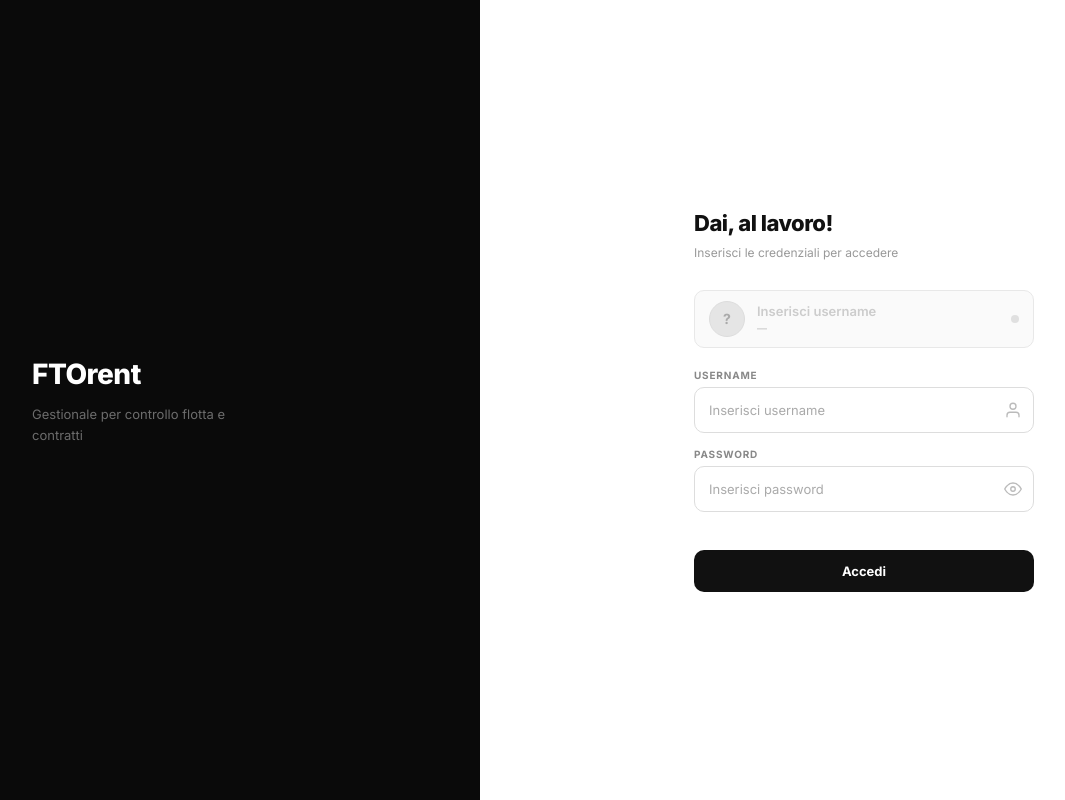
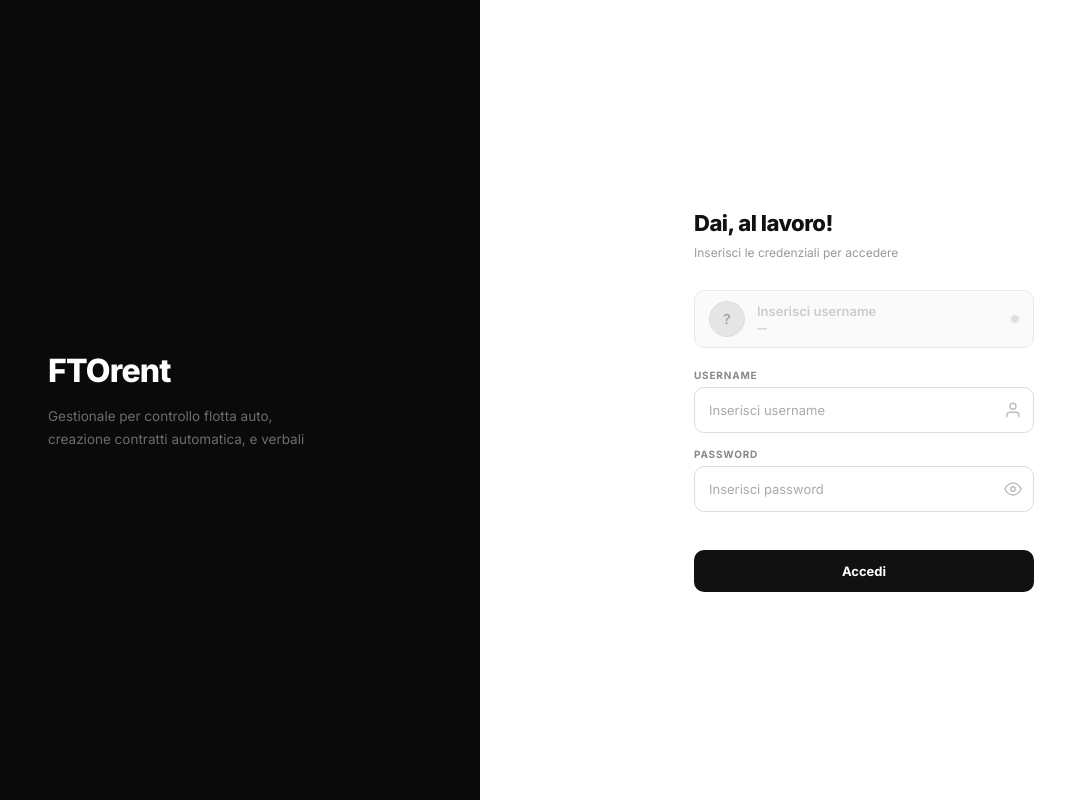
Before and after one commit to FTOrent/fto-gestionale, a FastAPI app: page / in a window 1280 px wide. Shown: the whole page, without its empty margins (32-1097 px from the left). Run offline with FastAPI, Linux system fonts and the light colour scheme; some libraries are stand-ins or nearby versions.

Commit message:
SVG icons titoli pagine, login testo aggiornato

```diff
--- a/frontend/templates/index.html
+++ b/frontend/templates/index.html
@@ -30,13 +30,13 @@ img{display:block}
 #login-screen{position:fixed;inset:0;display:flex;z-index:1000;font-family:var(--f);color-scheme:light}
 .login-left{
   width:40%;background:#0a0a0a;display:flex;flex-direction:column;
-  justify-content:center;padding:0 48px 0 64px;flex-shrink:0;
+  justify-content:center;padding:0 48px 0 80px;flex-shrink:0;
 }
 .login-left-title{
-  font-size:28px;font-weight:800;color:#fff;
-  letter-spacing:-.5px;margin-bottom:10px;
-}
-.login-left-sub{font-size:13px;color:rgba(255,255,255,.4);line-height:1.6;max-width:240px}
+  font-size:32px;font-weight:800;color:#fff;
+  letter-spacing:-.8px;margin-bottom:12px;
+}
+.login-left-sub{font-size:13.5px;color:rgba(255,255,255,.4);line-height:1.7;max-width:260px}
 .login-right{
   flex:1;background:#fff;display:flex;flex-direction:column;
   align-items:center;justify-content:center;padding:48px;
@@ -380,7 +380,7 @@ input[readonly]{color:var(--text3)}
   <!-- Left: nero 40% -->
   <div class="login-left">
     <div class="login-left-title">FTOrent</div>
-    <div class="login-left-sub">Gestionale per controllo flotta e contratti</div>
+    <div class="login-left-sub">Gestionale per controllo flotta auto, creazione contratti automatica, e verbali</div>
   </div>
 
   <!-- Right: bianco 60% -->
@@ -461,7 +461,7 @@ input[readonly]{color:var(--text3)}
     <!-- STORICO -->
     <div class="page active" id="page-storico">
       <div class="page-hdr">
-        <div class="page-title">Storico Noleggi</div>
+        <div class="page-title" style="display:flex;align-items:center;gap:10px"><svg width="20" height="20" viewBox="0 0 24 24" fill="none" stroke="currentColor" stroke-width="1.8" stroke-linecap="round" stroke-linejoin="round"><path d="M14 2H6a2 2 0 0 0-2 2v16a2 2 0 0 0 2 2h12a2 2 0 0 0 2-2V8z"/><polyline points="14 2 14 8 20 8"/><line x1="16" y1="13" x2="8" y2="13"/><line x1="16" y1="17" x2="8" y2="17"/><polyline points="10 9 9 9 8 9"/></svg> Storico Noleggi</div>
         <div style="display:flex;align-items:center;gap:8px">
           <div class="page-date" id="storico-date"></div>
           <button class="btn btn-s" id="btn-backup" onclick="toggleBackup()">💾 Backup</button>
@@ -500,7 +500,7 @@ input[readonly]{color:var(--text3)}
 
     <!-- NUOVO NOLEGGIO -->
     <div class="page" id="page-nuovo">
-      <div class="page-hdr"><div class="page-title">Nuovo Noleggio</div></div>
+      <div class="page-hdr"><div class="page-title" style="display:flex;align-items:center;gap:10px"><svg width="20" height="20" viewBox="0 0 24 24" fill="none" stroke="currentColor" stroke-width="1.8" stroke-linecap="round" stroke-linejoin="round"><path d="M14 2H6a2 2 0 0 0-2 2v16a2 2 0 0 0 2 2h12a2 2 0 0 0 2-2V8z"/><polyline points="14 2 14 8 20 8"/><line x1="12" y1="18" x2="12" y2="12"/><line x1="9" y1="15" x2="15" y2="15"/></svg> Nuovo Noleggio</div></div>
       <form id="form-nol" autocomplete="off">
 
         <!-- AUTO -->
@@ -685,7 +685,7 @@ input[readonly]{color:var(--text3)}
 
     <!-- VERBALE -->
     <div class="page" id="page-verbale">
-      <div class="page-hdr"><div class="page-title">Verbale Auto</div></div>
+      <div class="page-hdr"><div class="page-title" style="display:flex;align-items:center;gap:10px"><svg width="20" height="20" viewBox="0 0 24 24" fill="none" stroke="currentColor" stroke-width="1.8" stroke-linecap="round" stroke-linejoin="round"><path d="M12 22s8-4 8-10V5l-8-3-8 3v7c0 6 8 10 8 10z"/></svg> Verbale Auto</div></div>
       <form id="form-verb" autocomplete="off">
         <div class="card">
           <div class="card-sec">🔑 Seleziona Noleggio</div>
@@ -845,7 +845,7 @@ input[readonly]{color:var(--text3)}
     <!-- VEICOLI -->
     <div class="page" id="page-auto">
       <div class="page-hdr">
-        <div class="page-title">Veicoli</div>
+        <div class="page-title" style="display:flex;align-items:center;gap:10px"><svg width="20" height="20" viewBox="0 0 24 24" fill="none" stroke="currentColor" stroke-width="1.8" stroke-linecap="round" stroke-linejoin="round"><rect x="1" y="3" width="15" height="13" rx="2"/><path d="M16 8h4l3 3v5h-7V8z"/><circle cx="5.5" cy="18.5" r="2.5"/><circle cx="18.5" cy="18.5" r="2.5"/></svg> Veicoli</div>
         <button class="btn btn-s" id="btn-add-auto">+ Aggiungi</button>
       </div>
       <div id="auto-list"></div>
@@ -854,7 +854,7 @@ input[readonly]{color:var(--text3)}
     <!-- LOGS PAGE -->
     <div class="page" id="page-logs">
       <div class="page-hdr">
-        <div class="page-title">Logs</div>
+        <div class="page-title" style="display:flex;align-items:center;gap:10px"><svg width="20" height="20" viewBox="0 0 24 24" fill="none" stroke="currentColor" stroke-width="1.8" stroke-linecap="round" stroke-linejoin="round"><path d="M17 21v-2a4 4 0 0 0-4-4H5a4 4 0 0 0-4 4v2"/><circle cx="9" cy="7" r="4"/><path d="M23 21v-2a4 4 0 0 0-3-3.87"/><path d="M16 3.13a4 4 0 0 1 0 7.75"/></svg> Logs</div>
       </div>
 
       <!-- Tab buttons -->
@@ -2411,7 +2411,7 @@ input[readonly]{color:var(--text3)}
     <!-- STORICO -->
     <div class="page active" id="page-storico">
       <div class="page-hdr">
-        <div class="page-title">Storico Noleggi</div>
+        <div class="page-title" style="display:flex;align-items:center;gap:10px"><svg width="20" height="20" viewBox="0 0 24 24" fill="none" stroke="currentColor" stroke-width="1.8" stroke-linecap="round" stroke-linejoin="round"><path d="M14 2H6a2 2 0 0 0-2 2v16a2 2 0 0 0 2 2h12a2 2 0 0 0 2-2V8z"/><polyline points="14 2 14 8 20 8"/><line x1="16" y1="13" x2="8" y2="13"/><line x1="16" y1="17" x2="8" y2="17"/><polyline points="10 9 9 9 8 9"/></svg> Storico Noleggi</div>
         <div style="display:flex;align-items:center;gap:8px">
           <div class="page-date" id="storico-date"></div>
           <button class="btn btn-s" id="btn-backup" onclick="toggleBackup()">💾 Backup</button>
@@ -2450,7 +2450,7 @@ input[readonly]{color:var(--text3)}
 
     <!-- NUOVO NOLEGGIO -->
     <div class="page" id="page-nuovo">
-      <div class="page-hdr"><div class="page-title">Nuovo Noleggio</div></div>
+      <div class="page-hdr"><div class="page-title" style="display:flex;align-items:center;gap:10px"><svg width="20" height="20" viewBox="0 0 24 24" fill="none" stroke="currentColor" stroke-width="1.8" stroke-linecap="round" stroke-linejoin="round"><path d="M14 2H6a2 2 0 0 0-2 2v16a2 2 0 0 0 2 2h12a2 2 0 0 0 2-2V8z"/><polyline points="14 2 14 8 20 8"/><line x1="12" y1="18" x2="12" y2="12"/><line x1="9" y1="15" x2="15" y2="15"/></svg> Nuovo Noleggio</div></div>
       <form id="form-nol" autocomplete="off">
 
         <!-- AUTO -->
@@ -2635,7 +2635,7 @@ input[readonly]{color:var(--text3)}
 
     <!-- VERBALE -->
     <div class="page" id="page-verbale">
-      <div class="page-hdr"><div class="page-title">Verbale Auto</div></div>
+      <div class="page-hdr"><div class="page-title" style="display:flex;align-items:center;gap:10px"><svg width="20" height="20" viewBox="0 0 24 24" fill="none" stroke="currentColor" stroke-width="1.8" stroke-linecap="round" stroke-linejoin="round"><path d="M12 22s8-4 8-10V5l-8-3-8 3v7c0 6 8 10 8 10z"/></svg> Verbale Auto</div></div>
       <form id="form-verb" autocomplete="off">
         <div class="card">
           <div class="card-sec">🔑 Seleziona Noleggio</div>
@@ -2795,7 +2795,7 @@ input[readonly]{color:var(--text3)}
     <!-- VEICOLI -->
     <div class="page" id="page-auto">
       <div class="page-hdr">
-        <div class="page-title">Veicoli</div>
+        <div class="page-title" style="display:flex;align-items:center;gap:10px"><svg width="20" height="20" viewBox="0 0 24 24" fill="none" stroke="currentColor" stroke-width="1.8" stroke-linecap="round" stroke-linejoin="round"><rect x="1" y="3" width="15" height="13" rx="2"/><path d="M16 8h4l3 3v5h-7V8z"/><circle cx="5.5" cy="18.5" r="2.5"/><circle cx="18.5" cy="18.5" r="2.5"/></svg> Veicoli</div>
         <button class="btn btn-s" id="btn-add-auto">+ Aggiungi</button>
       </div>
       <div id="auto-list"></div>
```
